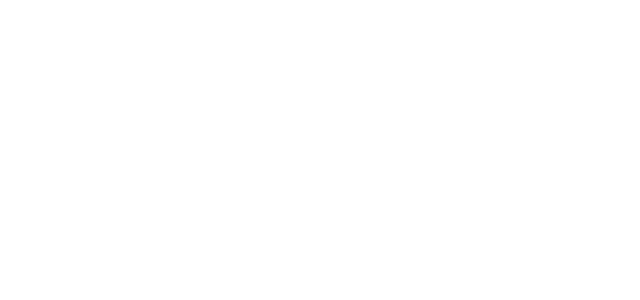
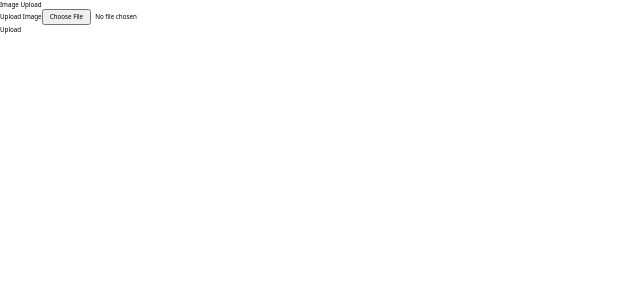
Before and after one commit to Safdari10/Car-Insurance-Estimator, a React (Vite) app in the folder client/: page / in a window 1280 px wide. Shown: the top 300 px of the page, without its empty margins (0-640 px from the left). Built offline with nearby package versions, Linux system fonts and the light colour scheme.

Commit message:
created image upload component to use hte context to manage the state and trigger upload Image function as well the form for uploading image and the ui functionality.

```diff
--- a/client/src/App.tsx
+++ b/client/src/App.tsx
@@ -1,9 +1,14 @@
+import ImageUploadFrom from "./components/ImageUploadFrom"
+import { ImageUploadProvider } from "./context/ImageUploadContext"
 
 const App = () => {
   return (
-    <div>
-
+    <ImageUploadProvider>
+        <div>
+      <h1>Image Upload</h1>
+      <ImageUploadFrom/>
     </div>
+    </ImageUploadProvider>
   )
 }
 
--- /dev/null
+++ b/client/src/components/ImageUploadFrom.tsx
@@ -0,0 +1,46 @@
+import React, { useState } from "react";
+import { useImageUpload } from "../context/ImageUploadContext";
+
+const ImageUploadFrom = () => {
+    const { uploadImage, uploadStatus, error } = useImageUpload()
+    const [selectedFile, setSelectedFile] = useState<File | null>(null)
+
+   const handleFileChange = (event: React.ChangeEvent<HTMLInputElement>) => {
+    if (event.target.files) {
+        setSelectedFile(event.target.files[0])
+   }
+   }
+
+   const handleSubmit = (event: React.FormEvent) => {
+    event.preventDefault();
+    if(selectedFile) {
+        uploadImage(selectedFile)
+    }
+   }
+
+  return (
+    <form onSubmit={handleSubmit}>
+      <div>
+        <label htmlFor="fileInput">Upload Image</label>
+        <input
+          type="file"
+          id="fileInput"
+          name="file"
+          placeholder="Upload Image"
+          onChange={handleFileChange}
+          accept="image/*"
+          required
+        />
+      </div>
+      <button type="submit" disabled={uploadStatus === 'uploading'}>
+        {uploadStatus === 'uploading' ? 'Uploading ...' : 'Upload'}
+      </button>
+
+      {uploadStatus === 'failed' && <p>Error: {error}</p>}
+      {uploadStatus === 'completed' && <p>Upload successful!</p>}
+
+    </form>
+  );
+};
+
+export default ImageUploadFrom;
```
Also changed, not shown: client/src/components/uploadFrom.tsx (deleted).
